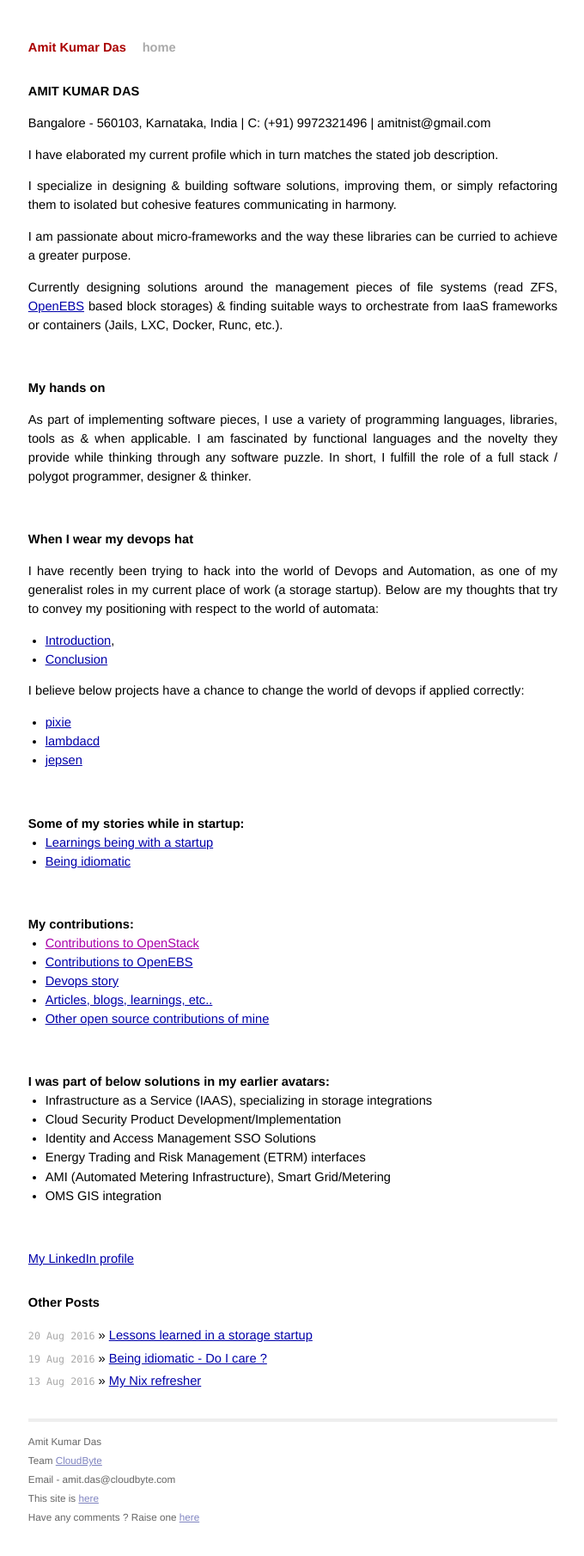
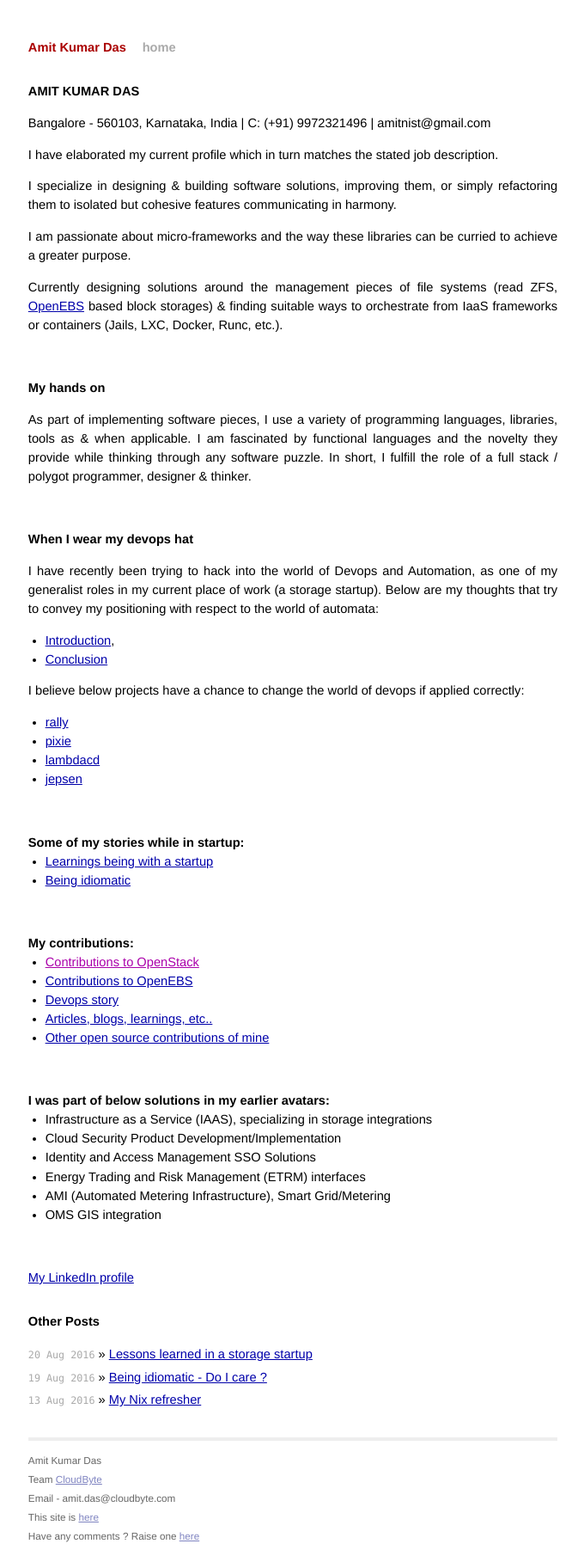
Before and after one commit to AmitKumarDas/amitkumardas.github.io, a Jekyll site: the page built from _posts/2016-09-01-my-resume-cover-letter.md, in a window 1280 px wide. Shown: the whole page at 86% size, without its empty margins (299-979 px from the left). Built offline with Jekyll 4.4.1, drawn with Linux system fonts in a browser that asks for light colours; before the commit the page ends 1788 px from its top, so only the background shows below that.

Commit message:
Update 2016-09-01-my-resume-cover-letter.md

```diff
--- a/_posts/2016-09-01-my-resume-cover-letter.md
+++ b/_posts/2016-09-01-my-resume-cover-letter.md
@@ -38,6 +38,7 @@ Below are my thoughts that try to convey my positioning with respect to the worl
 - [Conclusion](https://github.com/CloudByteStorages/automation-core/blob/master/touchstone/DesignThoughts/My%20Final%20Thoughts.md)
 
 I believe below projects have a chance to change the world of devops if applied correctly:
+- [rally](https://wiki.openstack.org/wiki/Rally)
 - [pixie](https://github.com/pixie-lang/pixie)
 - [lambdacd](https://github.com/flosell/lambdacd)
 - [jepsen](https://github.com/aphyr/jepsen)
```
